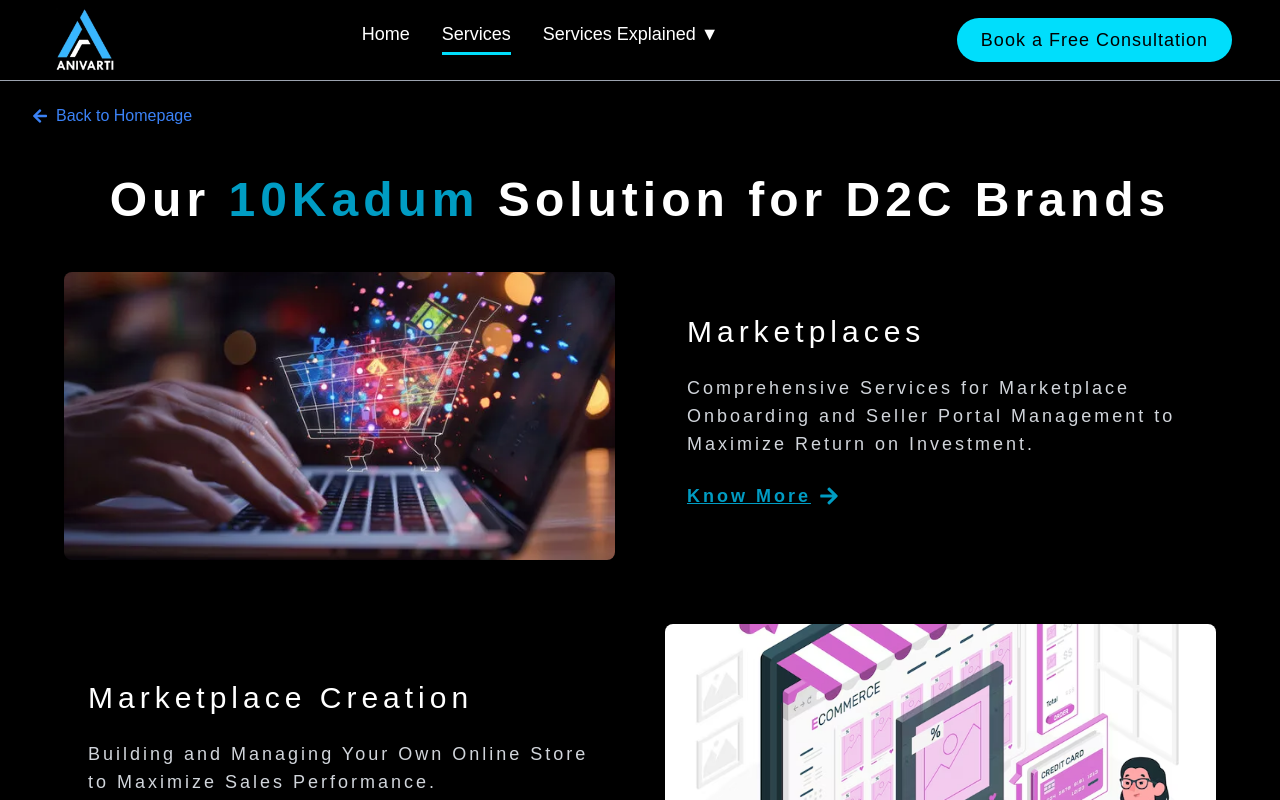
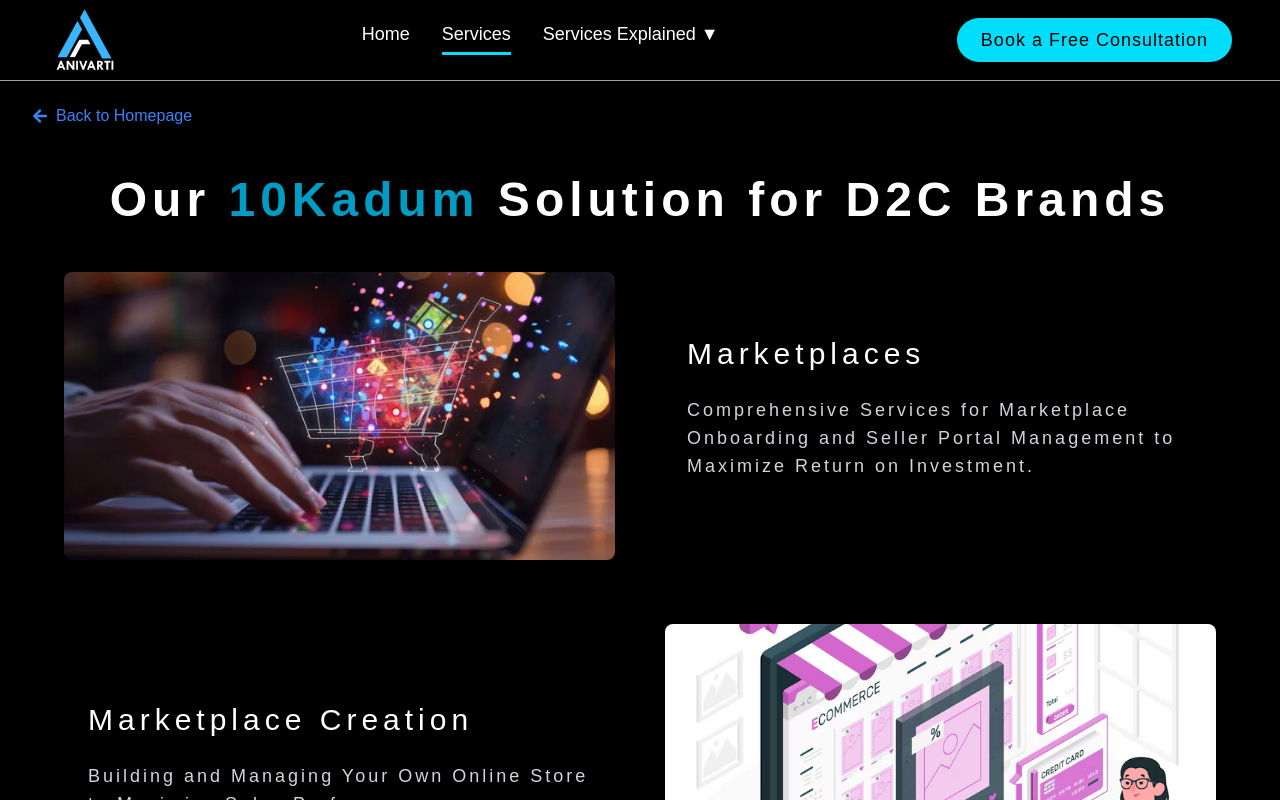
Before and after one commit to Kishore2268/anivarti, a React (Create React App) app: page /services in a window 1280 px wide. Shown: the top 800 px of the page. Built offline with nearby package versions, Linux system fonts and the light colour scheme; the HTML template or start-up script is replaced by a standard one.

Commit message:
first commit

```diff
--- a/src/components/Services.jsx
+++ b/src/components/Services.jsx
@@ -1,6 +1,5 @@
 import React from "react";
 import { motion } from "framer-motion";
-import { FaArrowRight } from "react-icons/fa";
 
 const services = [
   {
@@ -8,70 +7,60 @@
     description:
       "Comprehensive Services for Marketplace Onboarding and Seller Portal Management to Maximize Return on Investment.",
     image: "images/marketplace.webp",
-    path: "marketplaces",
   },
   {
     title: "Marketplace Creation",
     description:
       "Building and Managing Your Own Online Store to Maximize Sales Performance.",
     image: "images/marketplacecreation.avif",
-    path: "marketplace-creation",
   },
   {
     title: "Social Presence",
     description:
       "Managing Your Brand's Social Presence to Strengthen Its Impact and Enhance Brand Value.",
     image: "images/sp.webp",
-    path: "social-presence",
   },
   {
     title: "Branding",
     description:
       "Developing and Implementing Strategies to Build Brand Value and Reach the Right Customers.",
     image: "images/br.webp",
-    path: "branding",
   },
   {
     title: "Marketing",
     description:
       "Comprehensive Campaign Management to Maximize Return on Ad Spend (ROAS).",
     image: "images/marketing.webp",
-    path: "marketing",
   },
   {
     title: "Payment",
     description:
       "Integrating Best-in-Class Payment Gateways to Ensure Seamless Transactions and Prevent Lost Sales.",
     image: "images/payment.webp",
-    path: "payment",
   },
   {
     title: "Logistics",
     description:
       "Leverage Our Established Network of Logistics Partners for Seamless, Plug-and-Play Last-Mile Delivery Across the Country.",
     image: "images/logistics.webp",
-    path: "logistics",
   },
   {
     title: "Finance & Accounting",
     description:
       "Access Comprehensive Return Filing and Accounting Solutions in One Place, with Interactive Reports for Better Insights.",
     image: "images/fc.webp",
-    path: "finance-accounting",
   },
   {
     title: "Market Research",
     description:
       "Conducting Market Research to Identify Top Business Opportunities for Your Growth.",
     image: "images/mr.webp",
-    path: "market-research",
   },
   {
     title: "Omni Channel Distribution",
     description:
       "Developing an Omnichannel Strategy to Enhance Your Distribution Across Online and Offline Sales Channels.",
     image: "images/omni.webp",
-    path: "omni-channel-distribution",
   },
 ];
 
@@ -112,14 +101,6 @@
               <p className="text-sm md:text-md lg:text-lg tracking-[2px] md:tracking-[3px] text-gray-300 mt-2 mb-4">
                 {service.description}
               </p>
-
-              {/* Know More Button */}
-              <a
-                href={`/services/${service.path}`}
-                className="inline-flex items-center gap-2 underline text-electricBlue py-2 rounded-xl font-semibold text-sm md:text-md lg:text-lg tracking-[1px] lg:tracking-[3px] hover:text-[#286d7e] transition duration-300"
-              >
-                Know More <FaArrowRight size={20} />
-              </a>
             </div>
           </motion.div>
         ))}
```
